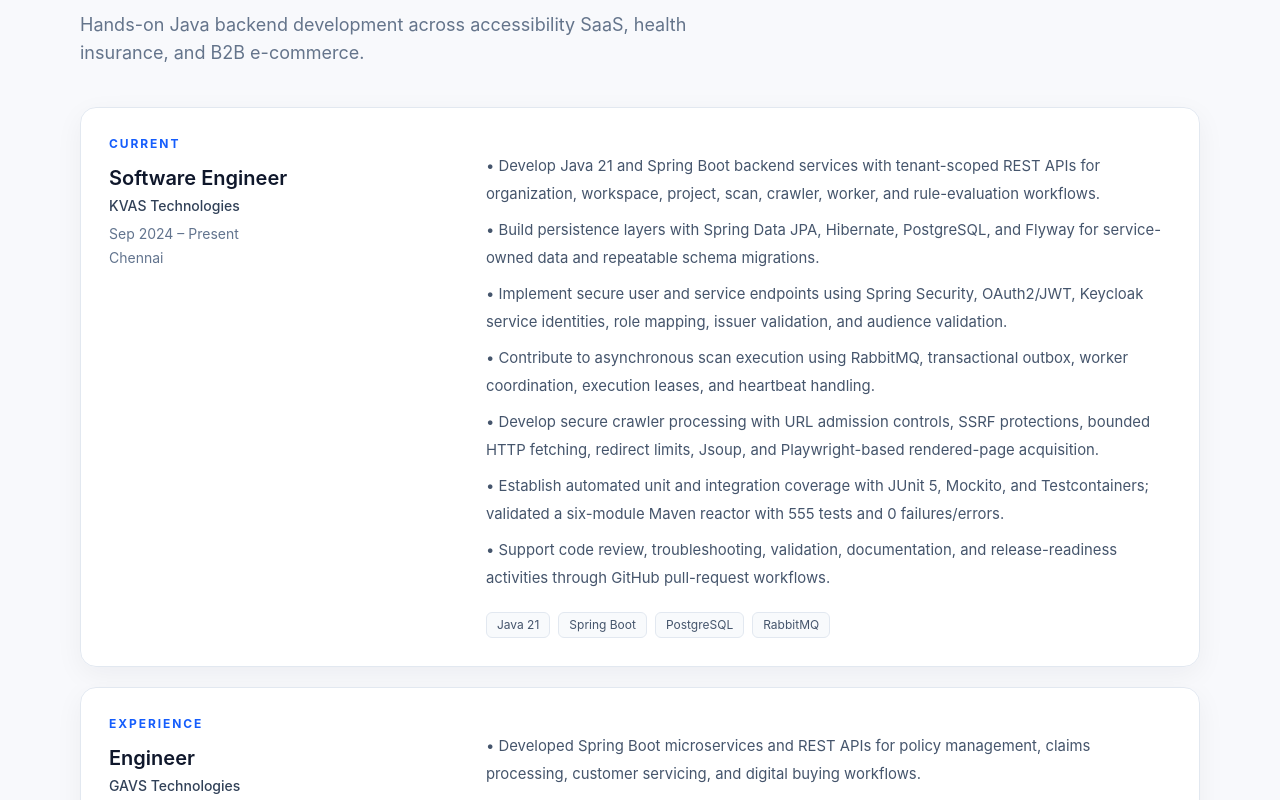
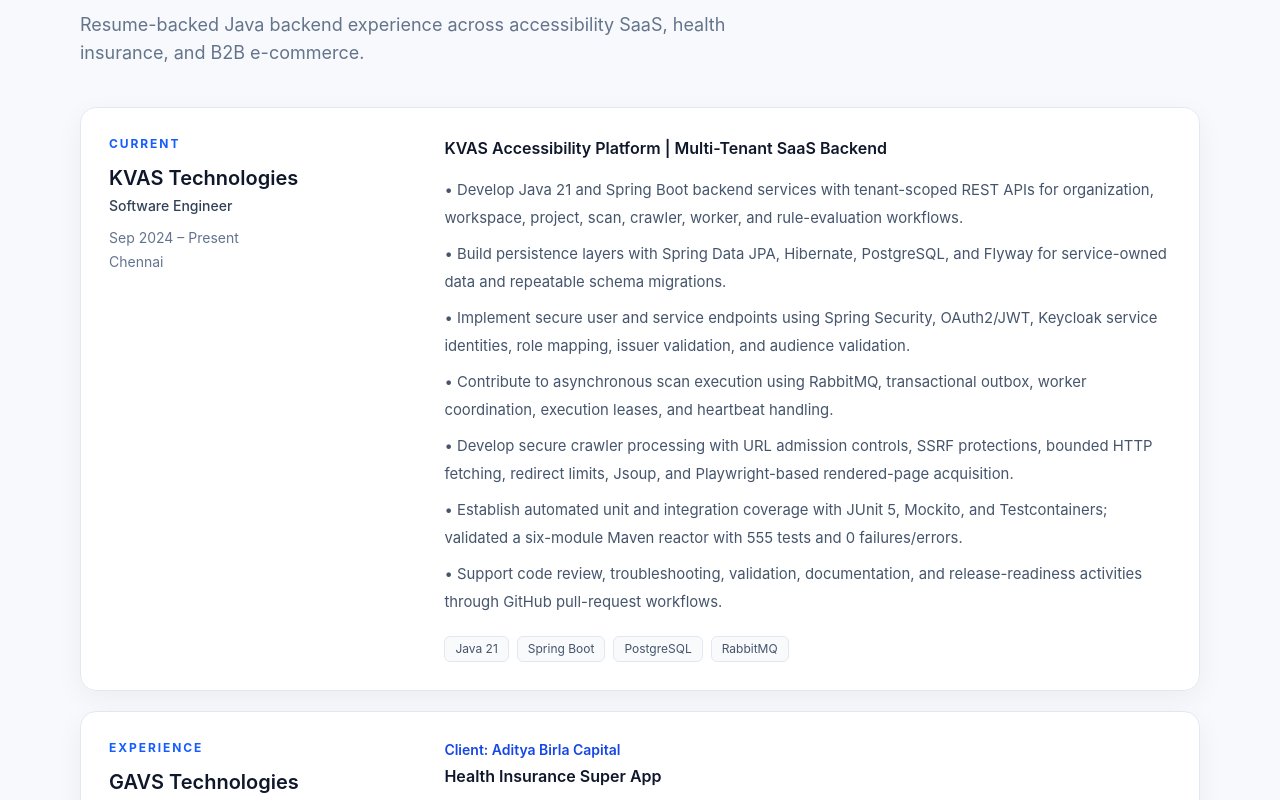
Before and after one commit to sushantapi/sushant-portfolio-v1, a React (Vite) app: page / in a window 1280 px wide. Shown: the part 1600-2400 px from the top of the page. Built offline with nearby package versions, Linux system fonts and the light colour scheme.

Commit message:
refactor: show full resume experience

```diff
--- a/src/sections/Experience.tsx
+++ b/src/sections/Experience.tsx
@@ -6,22 +6,29 @@
   return (
     <section id="experience" className="section-pad border-t border-slate-200 bg-slate-50/70">
       <div className="section-shell">
-        <SectionHeading eyebrow="Experience" title="Professional Experience" description="Hands-on Java backend development across accessibility SaaS, health insurance, and B2B e-commerce." />
+        <SectionHeading
+          eyebrow="Experience"
+          title="Professional Experience"
+          description="Resume-backed Java backend experience across accessibility SaaS, health insurance, and B2B e-commerce."
+        />
         <div className="space-y-5">
           {experience.map((item, index) => (
             <Reveal key={`${item.company}-${item.period}`} delay={index * 90}>
               <article className="interactive-card card p-5 sm:p-6 lg:p-7">
-                <div className="grid gap-6 lg:grid-cols-[.34fr_.66fr]">
+                <div className="grid gap-6 lg:grid-cols-[.3fr_.7fr]">
                   <div>
                     <div className="text-xs font-bold uppercase tracking-[0.16em] text-blue-600">{index === 0 ? 'Current' : 'Experience'}</div>
-                    <h3 className="mt-3 text-xl font-semibold text-slate-900">{item.role}</h3>
-                    <p className="mt-1 text-sm font-medium text-slate-700">{item.company}</p>
-                    <p className="mt-2 text-sm text-slate-500">{item.period}</p>
+                    <h3 className="mt-3 text-xl font-semibold text-slate-900">{item.company}</h3>
+                    <p className="mt-1 text-sm font-medium text-slate-700">{item.role}</p>
+                    <p className="mt-3 text-sm text-slate-500">{item.period}</p>
                     <p className="mt-1 text-sm text-slate-500">{item.location}</p>
                   </div>
 
                   <div>
-                    <p className="text-[0.95rem] leading-7 text-slate-700 sm:text-base">{item.summary}</p>
+                    {item.client && (
+                      <p className="text-sm font-semibold text-blue-700">Client: {item.client}</p>
+                    )}
+                    <h4 className={`${item.client ? 'mt-1' : ''} text-base font-semibold text-slate-900`}>{item.project}</h4>
                     <ul className="mt-4 space-y-2 text-[0.93rem] leading-7 text-slate-600">
                       {item.bullets.map((bullet) => <li key={bullet}>• {bullet}</li>)}
                     </ul>
```
